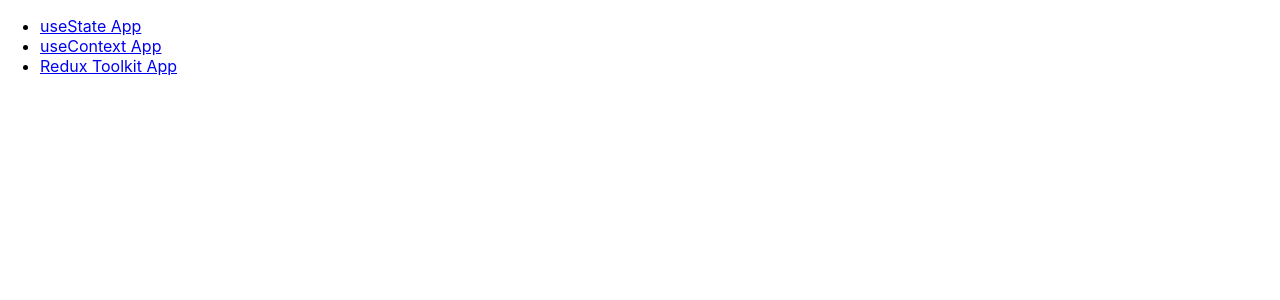
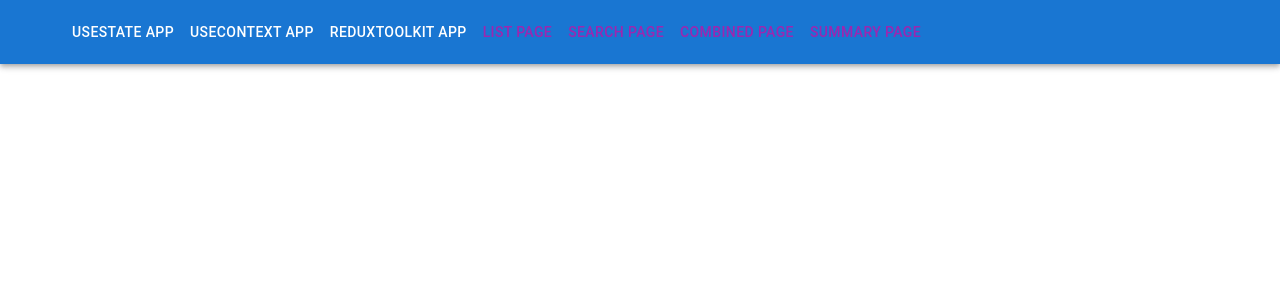
Before and after one commit to TheDeadman/react-render-examples, a React (Create React App) app: page /useState in a window 1280 px wide. Shown: the top 300 px of the page. Built offline with nearby package versions, Linux system fonts and the light colour scheme.

Commit message:
Adding mui

```diff
--- a/package.json
+++ b/package.json
@@ -3,6 +3,9 @@
   "version": "0.1.0",
   "private": true,
   "dependencies": {
+    "@emotion/react": "^11.13.5",
+    "@emotion/styled": "^11.13.5",
+    "@mui/material": "^6.1.10",
     "@testing-library/jest-dom": "^5.17.0",
     "@testing-library/react": "^13.4.0",
     "@testing-library/user-event": "^13.5.0",
--- a/src/overall/AppRouter.tsx
+++ b/src/overall/AppRouter.tsx
@@ -4,18 +4,20 @@
 // import UseContextApp from '../useContextApp/UseContextApp';
 // import ReduxToolkitApp from '../reduxToolkitApp/ReduxToolkitApp';
 
+
+
 const AppRouter = () => {
     return (
         <Router>
             <div>
-                <nav>
-                    <ul>
-                        <li><Link to="/useState">useState App</Link></li>
-                        <li><Link to="/useContext">useContext App</Link></li>
-                        <li><Link to="/reduxToolkit">Redux Toolkit App</Link></li>
-                    </ul>
-                </nav>
                 <Routes>
+                    <Route path="/" element={<nav>
+                        <ul>
+                            <li><Link to="/useState">useState App</Link></li>
+                            <li><Link to="/useContext">useContext App</Link></li>
+                            <li><Link to="/reduxToolkit">Redux Toolkit App</Link></li>
+                        </ul>
+                    </nav>} />
                     <Route path="/useState/*" element={<UseStateApp />} />
                     {/* <Route path="/useContext/*" element={<UseContextApp />} /> */}
                     {/* <Route path="/reduxToolkit/*" element={<ReduxToolkitApp />} /> */}
--- a/src/useStateApp/NavBar.tsx
+++ b/src/useStateApp/NavBar.tsx
@@ -1,33 +1,36 @@
 import React from 'react';
 import { Link } from 'react-router-dom';
+import { AppBar, Toolbar, Button, Container } from '@mui/material';
 
-const Navbar = () => {
+const Navbar: React.FC = () => {
     return (
-        <nav style={{ marginBottom: '20px' }}>
-            <ul>
-                <li>
-                    <Link to="/useState">useState App</Link>
-                </li>
-                <li>
-                    <Link to="/useContext">useContext App</Link>
-                </li>
-                <li>
-                    <Link to="/reduxToolkit">reduxToolkit App</Link>
-                </li>
-                <li>
-                    <Link to="/list-page">List Page</Link>
-                </li>
-                <li>
-                    <Link to="/search-page">Search Page</Link>
-                </li>
-                <li>
-                    <Link to="/combined-page">Combined Page</Link>
-                </li>
-                <li>
-                    <Link to="/summary-page">Summary Page</Link>
-                </li>
-            </ul>
-        </nav>
+        <AppBar position="sticky">
+            <Toolbar>
+                <Container>
+                    <Button color="inherit" component={Link} to="/useState">
+                        useState App
+                    </Button>
+                    <Button color="inherit" component={Link} to="/useContext">
+                        useContext App
+                    </Button>
+                    <Button color="inherit" component={Link} to="/reduxToolkit">
+                        reduxToolkit App
+                    </Button>
+                    <Button color="secondary" component={Link} to="/useState/list-page">
+                        List Page
+                    </Button>
+                    <Button color="secondary" component={Link} to="/useState/search-page">
+                        Search Page
+                    </Button>
+                    <Button color="secondary" component={Link} to="/useState/combined-page">
+                        Combined Page
+                    </Button>
+                    <Button color="secondary" component={Link} to="/useState/summary-page">
+                        Summary Page
+                    </Button>
+                </Container>
+            </Toolbar>
+        </AppBar>
     );
 };
 
--- a/src/useStateApp/UseStateApp.tsx
+++ b/src/useStateApp/UseStateApp.tsx
@@ -1,9 +1,11 @@
 import React, { useState } from 'react';
 import { Routes, Route } from 'react-router-dom';
+import { Box, Container, CssBaseline } from '@mui/material';
 import ListPage from './ListPage';
 import SearchPage from './SearchPage';
 import CombinedPage from './CombinedPage';
 import SummaryPage from './SummaryPage';
+import Navbar from './NavBar';
 
 interface ListItem {
     title: string;
@@ -15,15 +17,17 @@
     const [selectedOption, setSelectedOption] = useState<string | null>(null);
 
     return (
+        <div>
+            {/* Global reset of styles with CssBaseline */}
+            <CssBaseline />
+            <Navbar />
+
+            <Container>
+                <Box sx={{ marginTop: 4 }}>
                     <Routes>
                         <Route
                             path="list-page"
-                element={
-                    <ListPage
-                        list={list}
-                        setList={setList}
-                    />
-                }
+                            element={<ListPage list={list} setList={setList} />}
                         />
                         <Route
                             path="search-page"
@@ -50,6 +54,9 @@
                             element={<SummaryPage list={list} selectedOption={selectedOption} />}
                         />
                     </Routes>
+                </Box>
+            </Container>
+        </div>
     );
 };
 
```
Also changed, not shown: 1 other file (tests, documents, lock files or other folders). Lines whose indentation alone changed are shown as unchanged.
